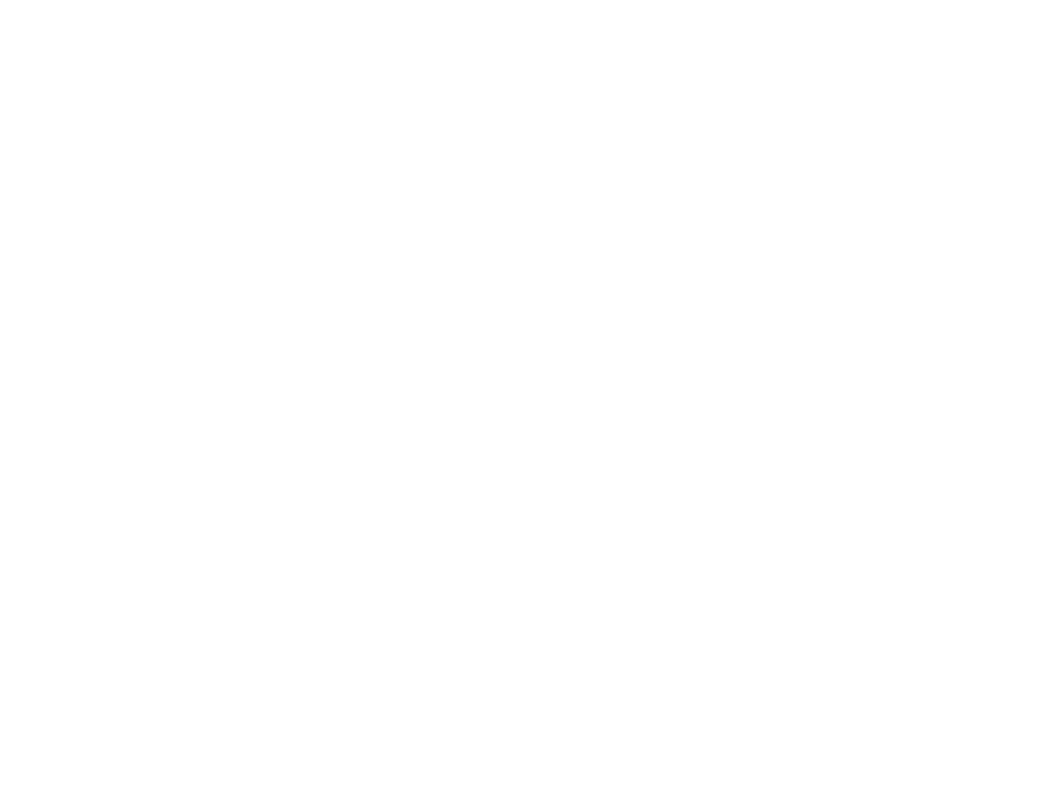
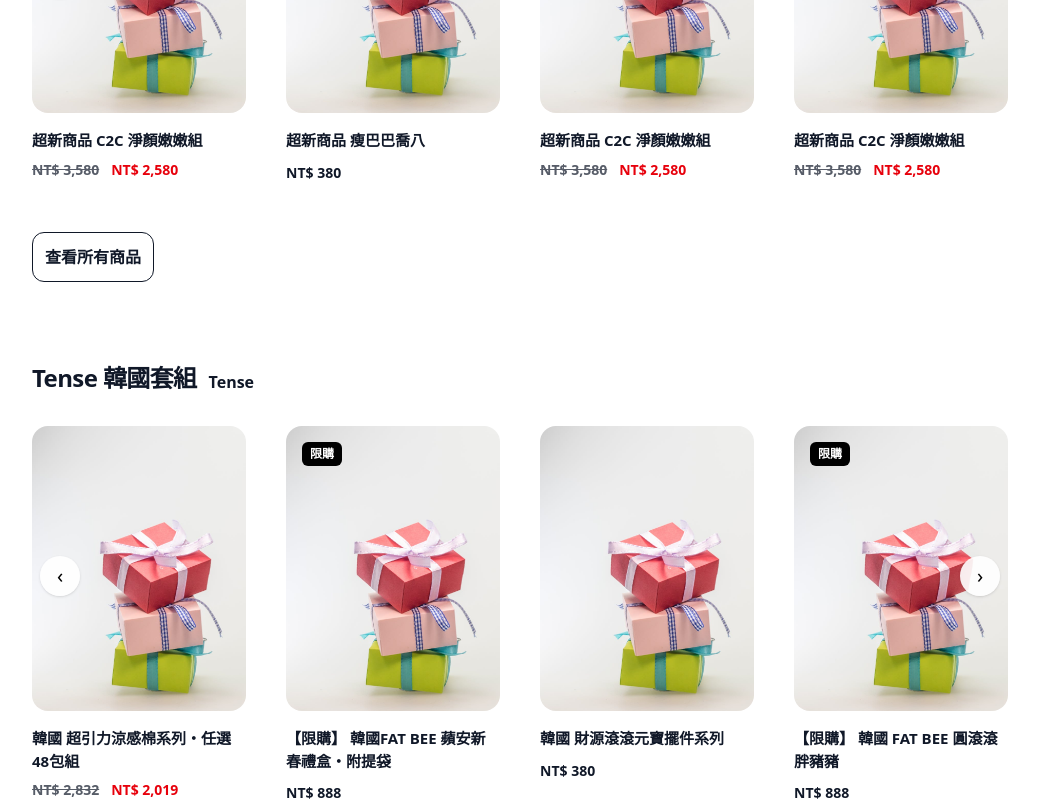
Before and after one commit to bestlatte/HappyShop, a React (Vite) app in the folder frontend/happyShop-frontend-web/: page /home in a window 1280 px wide. Before the commit this address had no page. Shown: the part 380-1181 px from the top of the page, without its empty margins (120-1159 px from the left). Before the commit the page ends 800 px from the top, so only its background shows below. Built offline with nearby package versions, Linux system fonts and the light colour scheme.

Commit message:
feat(product): 新增分類過濾與首頁導向指定分類瀏覽頁 - 點擊分類可更新 active 並過濾商品清單 - 首頁「查看所有商品」帶 category 參數跳轉至瀏覽頁
fix(product): 修正分類狀態與商品過濾未生效

```diff
--- a/frontend/happyShop-frontend-web/src/app/App.jsx
+++ b/frontend/happyShop-frontend-web/src/app/App.jsx
@@ -11,8 +11,8 @@
             <Routes>
                 <Route element={<RootLayout />}>
                     {/* 傳入 user 給 Home（若 Home 需要） */}
-                    {/*<Route path="/" element={<Home user={user} />} />*/}
-                    <Route path="/" element={<ProductBrowser  />} />
+                    <Route path="/home" element={<Home user={user} />} />
+                    <Route path="/productBrowser" element={<ProductBrowser  />} />
                 </Route>
             </Routes>
         </BrowserRouter>
--- a/frontend/happyShop-frontend-web/src/components/footer/Footer.jsx
+++ b/frontend/happyShop-frontend-web/src/components/footer/Footer.jsx
@@ -96,7 +96,7 @@
 }
 
 
-/** 用純 SVG，避免你安裝 lucide/react-icons */
+/** 純 SVG*/
 function LineIcon() {
     return (
         <svg
--- a/frontend/happyShop-frontend-web/src/components/mobileCategoryDrawer/MobileCategoryDrawer.jsx
+++ b/frontend/happyShop-frontend-web/src/components/mobileCategoryDrawer/MobileCategoryDrawer.jsx
@@ -2,7 +2,7 @@
 import CategorySidebar from "../../features/productBrowser/components/CategorySidebar.jsx";
 
 export default function MobileCategoryDrawer({ open, onClose, active, setActive }) {
-    // 鎖住 body scroll（避免背景跟著滑）
+    // 鎖住 body scroll（避免背景跟著一起滑動）
     useEffect(() => {
         if (!open) return;
         const prev = document.body.style.overflow;
@@ -56,6 +56,7 @@
                 </div>
 
                 <div className="p-4">
+
                     <CategorySidebar
                         activeKey={active}
                         onSelect={(k) => {
--- a/frontend/happyShop-frontend-web/src/features/product/data/mockProducts.js
+++ b/frontend/happyShop-frontend-web/src/features/product/data/mockProducts.js
@@ -3,46 +3,137 @@
 export const mockProducts = [
     {
         id: "p1",
-        title: "C2C 淨顏嫩嫩組",
+        title: "超新商品 C2C 淨顏嫩嫩組",
         imageKey : p1,
         // imageUrl: "/products/p1.jpg",
         price: 3580,
         salePrice: 2580,
         promoTop: "01.31-02.05 00:00-23:59",
         promoTag: "淨顏嫩嫩組",
+        category : "new",
         // cardBg: "bg-[#CFC3B6]",
         // mediaBg: "bg-black",
     },
     {
         id: "p2",
-        title: "愛康 超引力涼感棉系列・任選48包組",
+        title: "韓國 超引力涼感棉系列・任選48包組",
         imageKey : p1,
         // imageUrl: "/src/assets/products/p1.jpg",
         price: 2832,
         salePrice: 2019,
         promoTop: "01.30 12:00 - 02.05 23:59",
         promoTag: "愛康 超引力涼感棉系列・任選48包組",
+        category : "tense",
         // cardBg: "bg-[#58557B]",
         // mediaBg: "bg-[#DADADA]",
     },
     {
         id: "p3",
-        title: "【限購】FAT BEE 蘋安新春禮盒・附提袋",
+        title: "【限購】 韓國FAT BEE 蘋安新春禮盒・附提袋",
+        imageKey : p1,
+        // imageUrl: "/products/p1.jpg",
+        price: 888,
+        badge: "限購",
+        category : "tense",
+        // cardBg: "bg-transparent",
+        // mediaBg: "bg-transparent",
+    },
+    {
+        id: "p4",
+        title: "韓國 財源滾滾元寶擺件系列",
+        imageKey : p1,
+        // imageUrl: "/products/p1.jpg",
+        price: 380,
+        // cardBg: "bg-transparent",
+        // mediaBg: "bg-transparent",
+        hasCarouselArrow: true,
+        category : "tense",
+    },
+    {
+        id: "p5",
+        title: "【限購】 韓國 FAT BEE 圓滾滾胖豬豬",
         imageKey : p1,
         // imageUrl: "/products/p1.jpg",
         price: 888,
         badge: "限購",
         // cardBg: "bg-transparent",
         // mediaBg: "bg-transparent",
+        category : "tense",
     },
     {
-        id: "p4",
-        title: "綵金殿 財源滾滾元寶擺件系列",
+        id: "p6",
+        title: "超新商品  瘦巴巴喬八",
         imageKey : p1,
         // imageUrl: "/products/p1.jpg",
         price: 380,
         // cardBg: "bg-transparent",
         // mediaBg: "bg-transparent",
         hasCarouselArrow: true,
+        category : "new",
+    },
+    {
+        id: "p7",
+        title: "超新商品 C2C 淨顏嫩嫩組",
+        imageKey : p1,
+        // imageUrl: "/products/p1.jpg",
+        price: 3580,
+        salePrice: 2580,
+        promoTop: "01.31-02.05 00:00-23:59",
+        promoTag: "淨顏嫩嫩組",
+        category : "new",
+        // cardBg: "bg-[#CFC3B6]",
+        // mediaBg: "bg-black",
+    },
+    {
+        id: "p8",
+        title: "超新商品 C2C 淨顏嫩嫩組",
+        imageKey : p1,
+        // imageUrl: "/products/p1.jpg",
+        price: 3580,
+        salePrice: 2580,
+        promoTop: "01.31-02.05 00:00-23:59",
+        promoTag: "淨顏嫩嫩組",
+        category : "new",
+        // cardBg: "bg-[#CFC3B6]",
+        // mediaBg: "bg-black",
+    },
+    {
+        id: "p9",
+        title: "超新商品 C2C 淨顏嫩嫩組",
+        imageKey : p1,
+        // imageUrl: "/products/p1.jpg",
+        price: 3580,
+        salePrice: 2580,
+        promoTop: "01.31-02.05 00:00-23:59",
+        promoTag: "淨顏嫩嫩組",
+        category : "new",
+        // cardBg: "bg-[#CFC3B6]",
+        // mediaBg: "bg-black",
+    },
+    {
+        id: "p10",
+        title: "超新商品 C2C 淨顏嫩嫩組",
+        imageKey : p1,
+        // imageUrl: "/products/p1.jpg",
+        price: 3580,
+        salePrice: 2580,
+        promoTop: "01.31-02.05 00:00-23:59",
+        promoTag: "淨顏嫩嫩組",
+        category : "onSale",
+        // cardBg: "bg-[#CFC3B6]",
+        // mediaBg: "bg-black",
+    },
+    {
+        id: "p11",
+        title: "超新商品 C2C 淨顏嫩嫩組",
+        imageKey : p1,
+        // imageUrl: "/products/p1.jpg",
+        price: 3580,
+        salePrice: 2580,
+        promoTop: "01.31-02.05 00:00-23:59",
+        promoTag: "淨顏嫩嫩組",
+        category : "onSale",
+        // cardBg: "bg-[#CFC3B6]",
+        // mediaBg: "bg-black",
     },
 ];
--- a/frontend/happyShop-frontend-web/src/features/product/pages/Home.jsx
+++ b/frontend/happyShop-frontend-web/src/features/product/pages/Home.jsx
@@ -1,12 +1,15 @@
 import ProductSection from "../sections/ProductSection.jsx";
+import {useState} from "react";
 
 export default function Home() {
+
+
+
     return (
         <div className="py-10 border-bS border-b border-black/10">
-            <ProductSection />
-            <ProductSection title="優惠商品" tag="Onsale"/>
-            <ProductSection />
-            <ProductSection />
+
+            <ProductSection title="新品上市" tag="New" categoryKey="new" />
+            <ProductSection title="Tense 韓國套組" tag="Tense" categoryKey="tense" />
 
         </div>
     );
--- a/frontend/happyShop-frontend-web/src/features/product/sections/ProductSection.jsx
+++ b/frontend/happyShop-frontend-web/src/features/product/sections/ProductSection.jsx
@@ -1,8 +1,14 @@
 import ProductGrid from "../../productBrowser/components/ProductGrid.jsx";
 import { mockProducts } from "../data/mockProducts.js";
 import ProductCarousel from "../components/ProductCarousel.jsx";
+import { Link } from "react-router-dom";
 
-export default function ProductSection({ title = "新品上市", tag = "New" }) {
+export default function ProductSection({categoryKey, title = "新品上市", tag = "New" }) {
+    const filterProducts =
+    mockProducts.filter((p) =>
+        p.category === categoryKey
+    );
+
     return (
         <section className="mx-auto max-w-5xl px-6 py-10 " >
             {/* 標題 */}
@@ -15,7 +21,7 @@
 
             {/* 內容 */}
             <div className="mt-8">
-                <ProductCarousel products={mockProducts} />
+                <ProductCarousel products={filterProducts} />
             </div>
 
             {/* 查看商品按鈕*/}
@@ -24,7 +30,9 @@
                     type="button"
                     className="cursor-pointer rounded-xl border border-black-300 px-3 py-3 text-base font-extrabold text-gray-900 hover:bg-gray-50"
                 >
-                    查看所有商品
+                    {/*<Link to="/productBrowser?">查看所有商品</Link>*/}
+                    <Link  to={`/productBrowser?category=${categoryKey}`}>查看所有商品</Link>
+
                 </button>
             </div>
         </section>
--- a/frontend/happyShop-frontend-web/src/features/productBrowser/components/CategorySidebar.jsx
+++ b/frontend/happyShop-frontend-web/src/features/productBrowser/components/CategorySidebar.jsx
@@ -40,12 +40,13 @@
                             <li key={it.key}>
                                 <button
                                     type="button"
+                                    //onSelect?.(it.key)  =  setActive("it.key") 父層的狀態改變 進而做出商品區塊的過濾
                                     onClick={() => onSelect?.(it.key)}
                                     className={[
                                         "cursor-pointer",
                                         "w-full text-left",
                                         "text-[14px] leading-6",
-                                        isActive ? "font-bold text-gray-900" : "font-semibold text-gray-800",
+                                        isActive ? "font-bold text-gray-900" : "font-semibold text-yellow-800",
                                         "hover:opacity-80",
                                     ].join(" ")}
                                 >
--- a/frontend/happyShop-frontend-web/src/features/productBrowser/pages/ProductBrowser.jsx
+++ b/frontend/happyShop-frontend-web/src/features/productBrowser/pages/ProductBrowser.jsx
@@ -1,23 +1,33 @@
-import ProductGrid from "../components/ProductGrid.jsx";
-import {mockProducts} from "../../product/data/mockProducts.js";
+import { useEffect } from "react";
+import { useOutletContext, useSearchParams } from "react-router-dom";
 import ProductBrowserSection from "../sections/ProductBrowserSection.jsx";
-import {useOutletContext} from "react-router-dom";
-
-
-
-export default function ProductBrowser() {
-
-    const {active, setActive} = useOutletContext();
-
-    return (
-
-        <ProductBrowserSection active={active} setActive={setActive}></ProductBrowserSection>
-
-
-
-    )
 
 
 
 
+{/*
+從首頁點連結到
+/productBrowser?category=tense\
+
+React Router 看 path 是 /productBrowser 則就會渲染到瀏覽頁面
+
+ProductBrowser 裡 useEffect 執行
+→ 讀到 category=tense
+→ setActive("tense")
+
+active 變成 "tense"
+→ ProductBrowserSection 重新 render
+→ filter 得到 tense 的商品
+→ 顯示 tense 全部商品  */ }
+
+export default function ProductBrowser() {
+    const { active, setActive } = useOutletContext();
+    const [searchParams] = useSearchParams();
+
+    useEffect(() => {
+        const category = searchParams.get("category"); // "new" / "tense" ...
+        if (category) setActive(category);
+    }, [searchParams, setActive]);
+
+    return <ProductBrowserSection active={active} setActive={setActive} />;
 }
--- a/frontend/happyShop-frontend-web/src/features/productBrowser/sections/ProductBrowserSection.jsx
+++ b/frontend/happyShop-frontend-web/src/features/productBrowser/sections/ProductBrowserSection.jsx
@@ -7,13 +7,13 @@
 function SortBar() {
     return (
         <div className="mb-6 flex items-center justify-end gap-3">
-            <button className="rounded-full border border-gray-300 px-4 py-2 text-sm font-semibold text-gray-900">
+            <button className="cursor-pointer rounded-full border border-gray-300 px-4 py-2 text-sm font-semibold text-gray-900">
                 新至舊 <span className="ml-1">▾</span>
             </button>
-            <button className="rounded-full border border-gray-300 px-4 py-2 text-sm font-semibold text-gray-500">
+            <button className="cursor-pointer rounded-full border border-gray-300 px-4 py-2 text-sm font-semibold text-gray-500">
                 金額範圍
             </button>
-            <button className="rounded-full border border-gray-300 px-4 py-2 text-sm font-semibold text-gray-900">
+            <button className="cursor-pointer rounded-full border border-gray-300 px-4 py-2 text-sm font-semibold text-gray-900">
                 商品標籤 <span className="ml-1">▾</span>
             </button>
         </div>
@@ -22,6 +22,10 @@
 
 export default function ProductBrowserSection({ active, setActive }) {
     // const [active, setActive] = useState("new");
+
+    const filterProducts =
+         mockProducts.filter((p)=>p.category === active)
+
 
     return (
         <section className="w-full border-b border-black/10">
@@ -45,14 +49,8 @@
                         {/* 右：商品列表 */}
                         <div className="min-w-0">
                             <div className="flex flex-col gap-5">
-                                <ProductGrid products={mockProducts} />
-                                <ProductGrid products={mockProducts} />
-                                <ProductGrid products={mockProducts} />
-                                <ProductGrid products={mockProducts} />
-                                <ProductGrid products={mockProducts} />
-                                <ProductGrid products={mockProducts} />
-                                <ProductGrid products={mockProducts} />
-                                <ProductGrid products={mockProducts} />
+                                <ProductGrid products={filterProducts} />
+
                             </div>
                         </div>
                     </div>
--- a/frontend/happyShop-frontend-web/src/layouts/RootLayout.jsx
+++ b/frontend/happyShop-frontend-web/src/layouts/RootLayout.jsx
@@ -5,7 +5,7 @@
 import {useState} from "react";
 import MobileCategoryDrawer from "../components/mobileCategoryDrawer/MobileCategoryDrawer.jsx";
 
-export default function RootLayout() {
+export default function RootLayout( ) {
 
 
 
```
Lines whose indentation alone changed are shown as unchanged.
